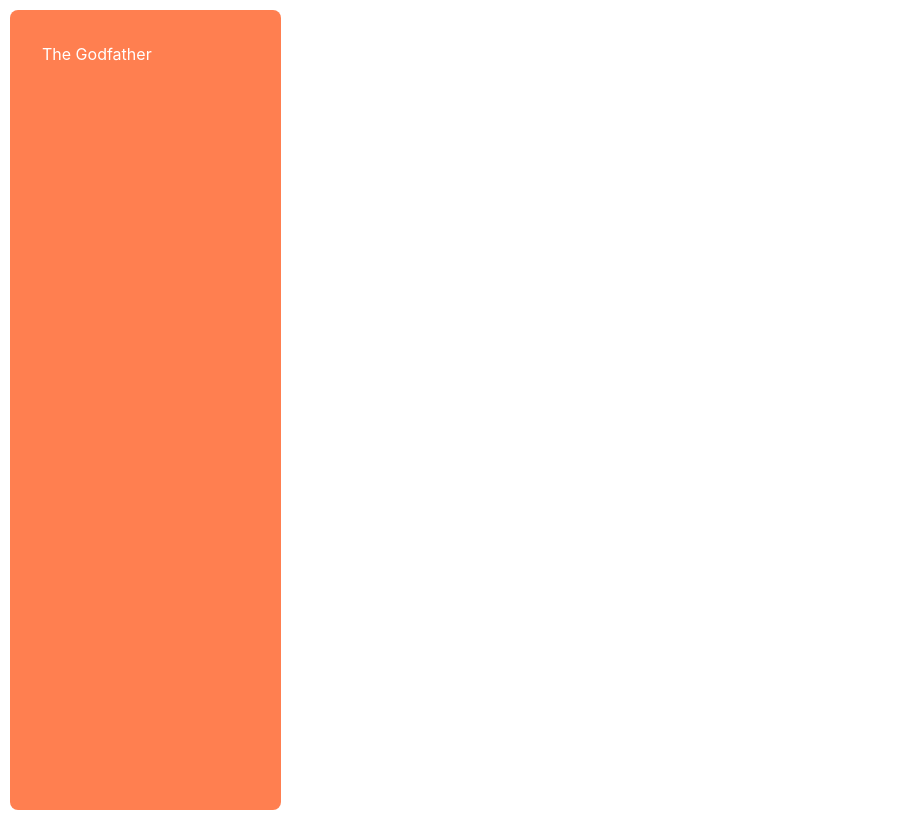
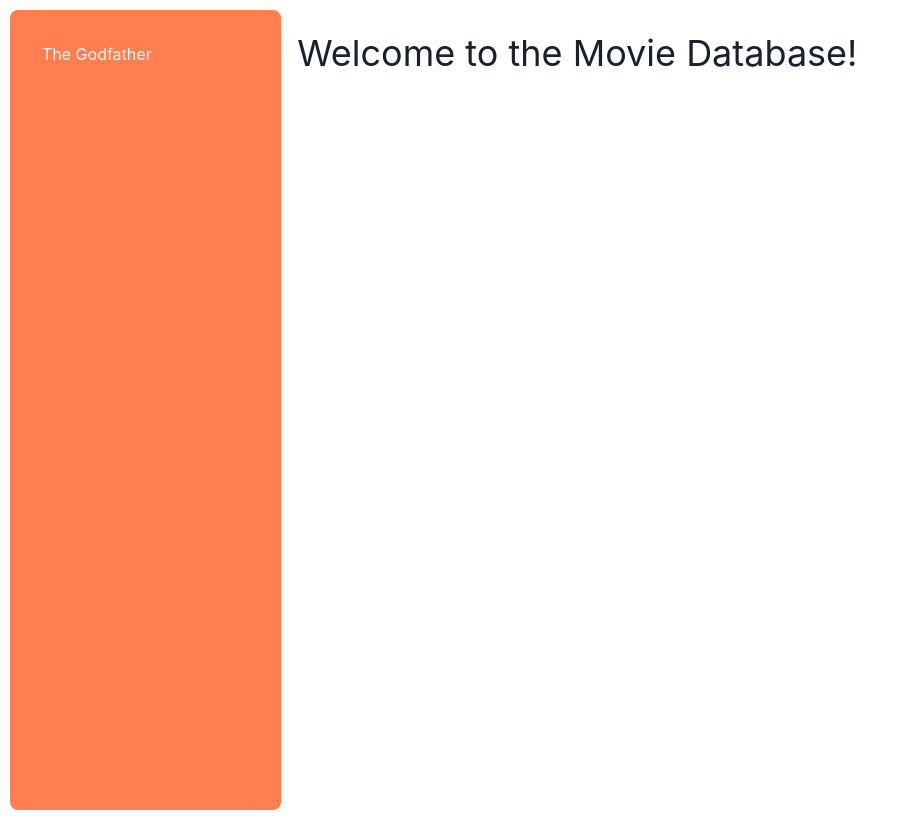
Before and after one commit to rrajath/dev-adventures-001, a React (Create React App) app: page / in a window 1280 px wide. Shown: the whole page, without its empty margins (0-908 px from the left). Built offline with nearby package versions, Linux system fonts and the light colour scheme.

Commit message:
add index page

```diff
--- a/src/index.tsx
+++ b/src/index.tsx
@@ -11,6 +11,7 @@
 import { ChakraProvider } from '@chakra-ui/react';
 import NewMovie from './routes/newMovie';
 import { action as newMovieAction } from './routes/newMovie';
+import IndexPage from './routes';
 
 const router = createBrowserRouter([
   {
@@ -19,6 +20,10 @@
     errorElement: <ErrorPage />,
     loader: sidebarLoader,
     children: [
+      {
+        index: true,
+        element: <IndexPage/>
+      },
       {
         path: '/movies/:movieId',
         element: <MoviePage/>,
--- /dev/null
+++ b/src/routes/index.tsx
@@ -0,0 +1,12 @@
+import { Box, Text } from '@chakra-ui/react';
+import React from 'react';
+
+const IndexPage = () => {
+  return (
+    <Box>
+      <Text fontSize={'4xl'}>Welcome to the Movie Database!</Text>
+    </Box>
+  );
+};
+
+export default IndexPage;
```
